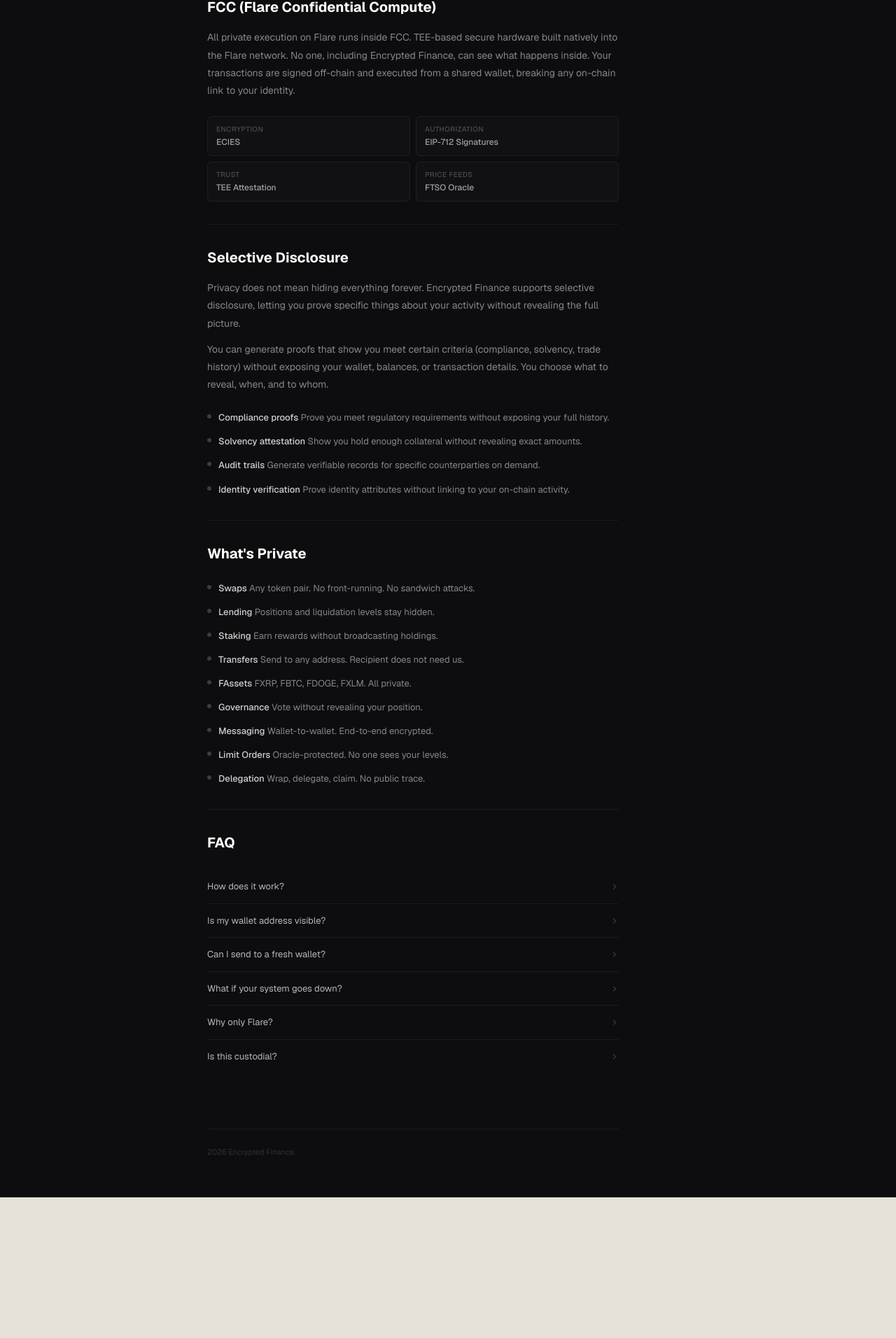
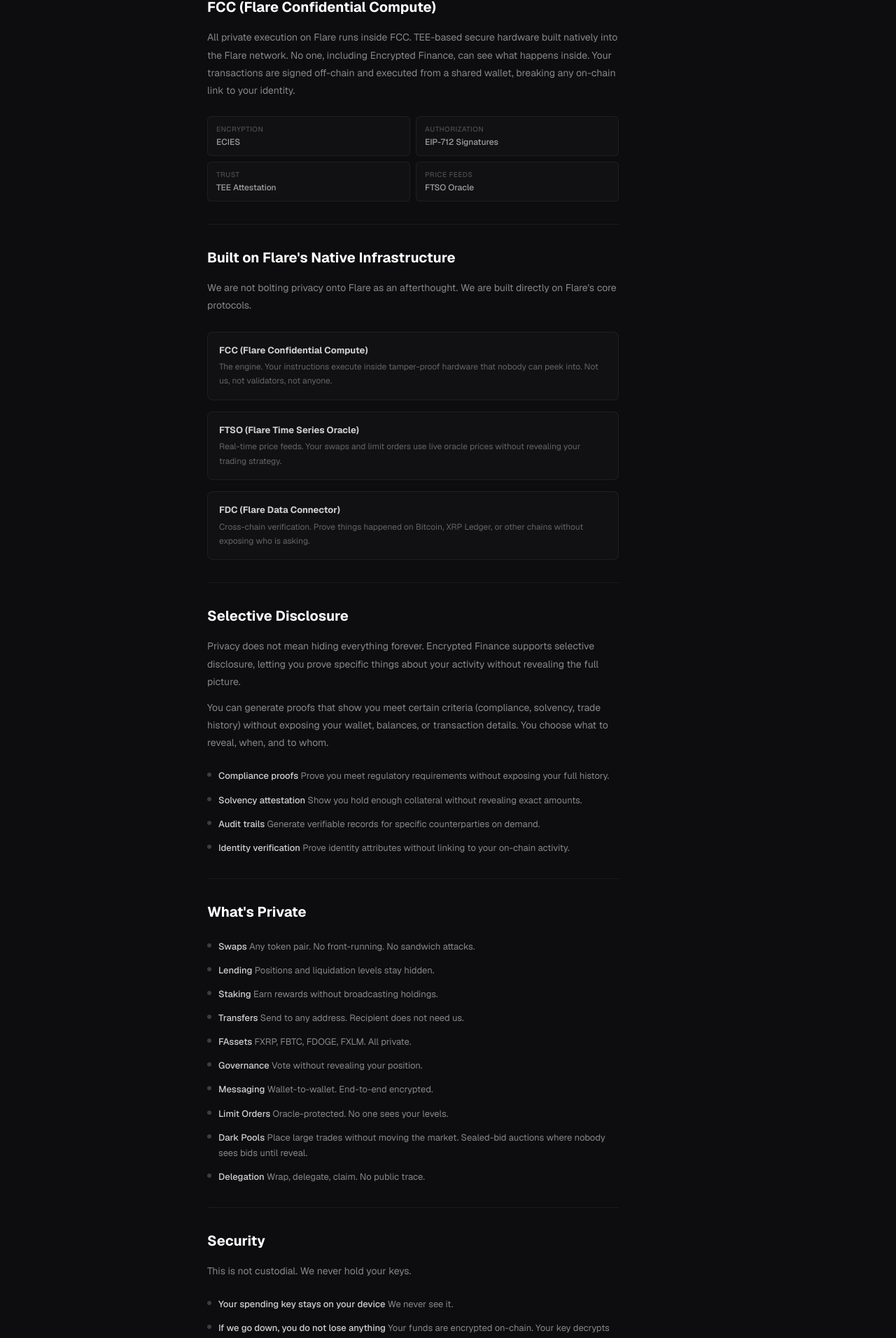
Before and after one commit to Teckdegen/encrypted-finance-website, a Next.js app: page /flare in a window 1280 px wide. Shown: the part 873-2785 px from the top of the page at 70% size. Before the commit the page ends 2584 px from the top, so only its background shows below. Built offline with nearby package versions, Linux system fonts and the light colour scheme.

Commit message:
chains: home button + sort dropdown, flare: add infra/security/gas/dark pools sections

```diff
--- a/src/app/flare/page.tsx
+++ b/src/app/flare/page.tsx
@@ -8,8 +8,11 @@
   { id: "problem", label: "The Problem", icon: "alert" },
   { id: "how-it-works", label: "How It Works", icon: "gear" },
   { id: "privacy-stack", label: "FCC", icon: "lock" },
+  { id: "flare-infra", label: "Flare Infrastructure", icon: "gear" },
   { id: "selective-disclosure", label: "Selective Disclosure", icon: "eye" },
   { id: "features", label: "What's Private", icon: "eye" },
+  { id: "security", label: "Security", icon: "lock" },
+  { id: "gas", label: "Gas", icon: "gear" },
   { id: "faq", label: "FAQ", icon: "question" },
 ];
 
@@ -216,6 +219,30 @@
 
         <Hr />
 
+        {/* Flare Infrastructure */}
+        <Section id="flare-infra">
+          <h2 className="text-[20px] font-bold">Built on Flare&apos;s Native Infrastructure</h2>
+          <p className="mt-4 text-[14px] text-white/50 leading-[1.8]">
+            We are not bolting privacy onto Flare as an afterthought. We are built directly on Flare&apos;s core protocols.
+          </p>
+          <div className="mt-6 space-y-4">
+            <div className="rounded-lg border border-white/[0.06] bg-white/[0.02] p-4">
+              <h3 className="text-[13px] font-bold text-white/80">FCC (Flare Confidential Compute)</h3>
+              <p className="mt-1 text-[12px] text-white/35 leading-[1.7]">The engine. Your instructions execute inside tamper-proof hardware that nobody can peek into. Not us, not validators, not anyone.</p>
+            </div>
+            <div className="rounded-lg border border-white/[0.06] bg-white/[0.02] p-4">
+              <h3 className="text-[13px] font-bold text-white/80">FTSO (Flare Time Series Oracle)</h3>
+              <p className="mt-1 text-[12px] text-white/35 leading-[1.7]">Real-time price feeds. Your swaps and limit orders use live oracle prices without revealing your trading strategy.</p>
+            </div>
+            <div className="rounded-lg border border-white/[0.06] bg-white/[0.02] p-4">
+              <h3 className="text-[13px] font-bold text-white/80">FDC (Flare Data Connector)</h3>
+              <p className="mt-1 text-[12px] text-white/35 leading-[1.7]">Cross-chain verification. Prove things happened on Bitcoin, XRP Ledger, or other chains without exposing who is asking.</p>
+            </div>
+          </div>
+        </Section>
+
+        <Hr />
+
         {/* Selective Disclosure */}
         <Section id="selective-disclosure">
           <h2 className="text-[20px] font-bold">Selective Disclosure</h2>
@@ -247,8 +274,34 @@
             <Feature title="Governance" desc="Vote without revealing your position." />
             <Feature title="Messaging" desc="Wallet-to-wallet. End-to-end encrypted." />
             <Feature title="Limit Orders" desc="Oracle-protected. No one sees your levels." />
+            <Feature title="Dark Pools" desc="Place large trades without moving the market. Sealed-bid auctions where nobody sees bids until reveal." />
             <Feature title="Delegation" desc="Wrap, delegate, claim. No public trace." />
           </div>
+        </Section>
+
+        <Hr />
+
+        {/* Security */}
+        <Section id="security">
+          <h2 className="text-[20px] font-bold">Security</h2>
+          <p className="mt-4 text-[14px] text-white/50 leading-[1.8]">
+            This is not custodial. We never hold your keys.
+          </p>
+          <div className="mt-6 space-y-3">
+            <Feature title="Your spending key stays on your device" desc="We never see it." />
+            <Feature title="If we go down, you do not lose anything" desc="Your funds are encrypted on-chain. Your key decrypts them. You can always recover." />
+            <Feature title="Nobody can move your funds without your signature" desc="Not us, not the hardware, not anyone." />
+          </div>
+        </Section>
+
+        <Hr />
+
+        {/* Gas */}
+        <Section id="gas">
+          <h2 className="text-[20px] font-bold">Gas</h2>
+          <p className="mt-4 text-[14px] text-white/50 leading-[1.8]">
+            You pay gas once, on your deposit. After that, we cover all gas costs from a small relay fee (0.2 to 0.5% per transaction). You never need to hold FLR for gas again.
+          </p>
         </Section>
 
         <Hr />
@@ -263,6 +316,8 @@
             <Faq q="What if your system goes down?" a="Your funds are always safe. Your spending key plus on-chain encrypted notes equals full recovery. We can never lock you out." />
             <Faq q="Why only Flare?" a="Flare has native Confidential Compute built into the network. Hardware-level privacy that other chains do not offer natively yet." />
             <Faq q="Is this custodial?" a="No. The FCC cannot move funds without your signature. Your keys, your funds." />
+            <Faq q="Is this a mixer?" a="No. Mixers just shuffle tokens between wallets. Encrypted Finance is a full DeFi layer. You can swap, lend, stake, bridge, vote, and message without ever leaving privacy." />
+            <Faq q="Who is behind the trades?" a="A shared execution wallet. Protocols like SparkDEX see that wallet, not you. There is no way to link a trade back to your address." />
           </div>
         </Section>
 
```
